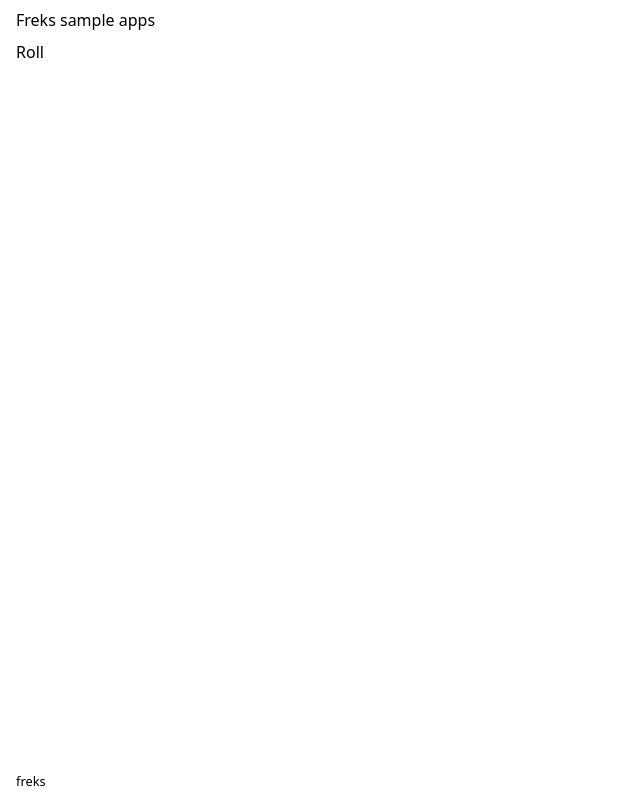
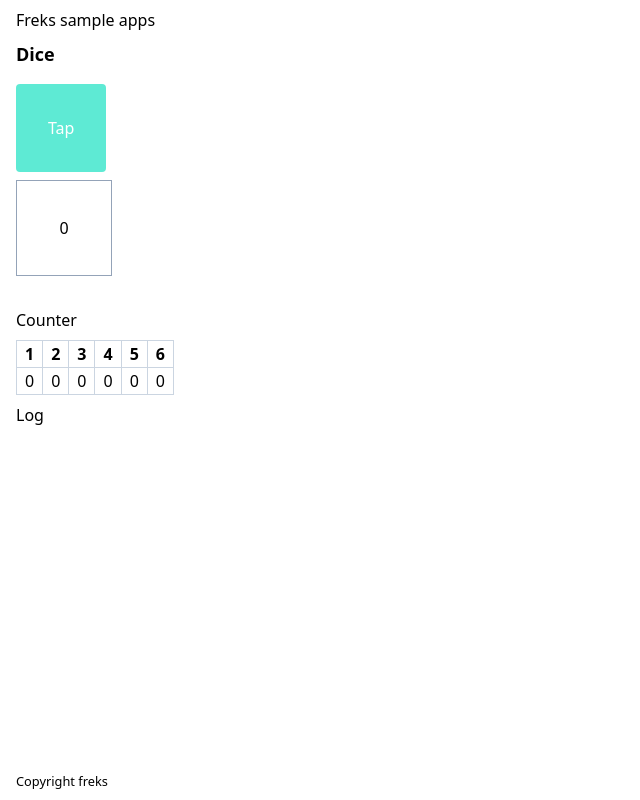
Before and after one commit to shoji-k/react-apps, a React (Create React App) app: page /dice in a window 1280 px wide. Shown: the whole page, without its empty margins (0-640 px from the left). Built offline with nearby package versions, Linux system fonts and the light colour scheme.

Commit message:
add dice app

```diff
--- a/src/App.tsx
+++ b/src/App.tsx
@@ -23,7 +23,7 @@ function App() {
           href="https://freks.jp"
           className="no-underline hover:underline"
         >
-          <small>freks</small>
+          <small>Copyright freks</small>
         </a>
       </footer>
     </div>
--- /dev/null
+++ b/src/components/atoms/LoadingIcon.tsx
@@ -0,0 +1,24 @@
+import React from "react";
+
+export const LoadingIcon: React.FC = () => (
+  <svg
+    className="animate-spin h-5 w-5 text-teal-500"
+    xmlns="http://www.w3.org/2000/svg"
+    fill="none"
+    viewBox="0 0 24 24"
+  >
+    <circle
+      className="opacity-25"
+      cx="12"
+      cy="12"
+      r="10"
+      stroke="currentColor"
+      strokeWidth="4"
+    ></circle>
+    <path
+      className="opacity-75"
+      fill="currentColor"
+      d="M4 12a8 8 0 018-8V0C5.373 0 0 5.373 0 12h4zm2 5.291A7.962 7.962 0 014 12H0c0 3.042 1.135 5.824 3 7.938l3-2.647z"
+    ></path>
+  </svg>
+);
--- a/src/components/pages/dice.tsx
+++ b/src/components/pages/dice.tsx
@@ -1,10 +1,89 @@
-import React from "react";
+import React, { useState } from "react";
+import { LoadingIcon } from "../atoms/LoadingIcon";
+
+type CounterList = [number, number, number, number, number, number];
+
+const max = 6;
+
+const getDiceNumber = () => {
+  return Math.floor(Math.random() * max) + 1;
+};
 
 export default function Dice() {
+  const [rolling, setRolling] = useState(false);
+  const [result, setResult] = useState(0);
+  const [logs, setLogs] = useState<number[]>([]);
+  const [countList, setCountList] = useState<CounterList>([0, 0, 0, 0, 0, 0]);
+
+  const handleClick = () => {
+    setRolling(true);
+
+    const n = getDiceNumber();
+    setResult(n);
+    setLogs((prev) => [...prev, n]);
+    const newList = countList.map((c, i) => {
+      if (i === n - 1) {
+        return c + 1;
+      }
+      return c;
+    }) as CounterList;
+    setCountList(newList);
+
+    setTimeout(() => setRolling(false), 300);
+  };
+
   return (
     <>
+      <div className="text-lg font-semibold pb-4">Dice</div>
       <div className="pb-2">
-        <button>Roll</button>
+        <button
+          className="rounded bg-teal-300 text-white p-8"
+          onClick={handleClick}
+        >
+          Tap
+        </button>
+      </div>
+      <div className="pb-8">
+        <div className="flex justify-center items-center border-collapse border border-slate-400 w-24 h-24 text-center">
+          {rolling ? <LoadingIcon /> : <span>{result}</span>}
+        </div>
+      </div>
+      <div className="pb-2">
+        <div className="pb-2">Counter</div>
+        <div>
+          <table className="table-auto border-collapse border border-slate-400">
+            <thead>
+              <tr>
+                <th className="border border-slate-300 px-2">1</th>
+                <th className="border border-slate-300 px-2">2</th>
+                <th className="border border-slate-300 px-2">3</th>
+                <th className="border border-slate-300 px-2">4</th>
+                <th className="border border-slate-300 px-2">5</th>
+                <th className="border border-slate-300 px-2">6</th>
+              </tr>
+            </thead>
+            <tbody>
+              <tr>
+                <td className="border border-slate-300 px-2">{countList[0]}</td>
+                <td className="border border-slate-300 px-2">{countList[1]}</td>
+                <td className="border border-slate-300 px-2">{countList[2]}</td>
+                <td className="border border-slate-300 px-2">{countList[3]}</td>
+                <td className="border border-slate-300 px-2">{countList[4]}</td>
+                <td className="border border-slate-300 px-2">{countList[5]}</td>
+              </tr>
+            </tbody>
+          </table>
+        </div>
+      </div>
+      <div className="pb-2">
+        <div className="bold pb-2">Log</div>
+        <div className="flex flex-wrap">
+          {logs.map((n, i) => (
+            <div key={i} className="border p-2 mr-2 mb-2 text-center">
+              {n}
+            </div>
+          ))}
+        </div>
       </div>
     </>
   );
```
